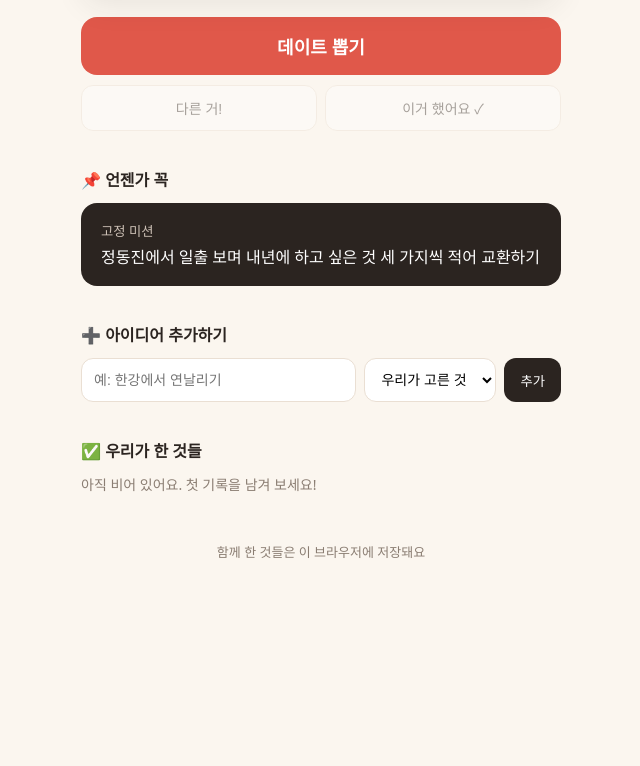
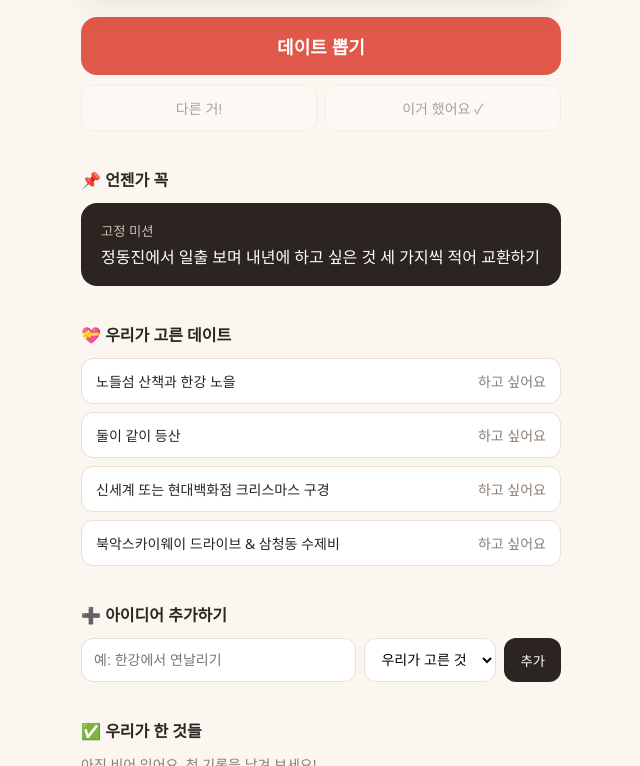
Before and after one commit to pinkman-droid/date-picker, a plain HTML site: page index.html in a window 1280 px wide. Shown: the part 486-1252 px from the top of the page, without its empty margins (319-959 px from the left). Before the commit the page ends 1107 px from the top, so only its background shows below. Drawn offline with Linux system fonts and the light colour scheme.

Commit message:
Add files via upload

```diff
--- a/index.html
+++ b/index.html
@@ -112,6 +112,11 @@
       <small>고정 미션</small>
       정동진에서 일출 보며 내년에 하고 싶은 것 세 가지씩 적어 교환하기
     </div>
+  </section>
+
+  <section>
+    <h3>💝 우리가 고른 데이트</h3>
+    <ul class="list" id="wishList"></ul>
   </section>
 
   <section>
@@ -240,6 +245,7 @@ function markDone() {
   doneList.unshift({ t: current.t, date: today });
   store.set("date-done", doneList);
   renderDone();
+  renderWish();
   current = null;
   $("card").innerHTML = `<div class="placeholder">기록 완료! 다음 데이트도 뽑아 볼까요?</div>`;
   $("redrawBtn").disabled = true; $("doneBtn").disabled = true;
@@ -251,6 +257,14 @@ function renderDone() {
   ul.innerHTML = doneList.map(d => `<li><span>${escapeHtml(d.t)}</span><span class="when">${d.date}</span></li>`).join("");
 }
 
+function renderWish() {
+  const doneTitles = new Set(doneList.map(d => d.t));
+  const items = allIdeas().filter(i => i.c === "wish");
+  $("wishList").innerHTML = items.map(i =>
+    `<li><span>${escapeHtml(i.t)}</span><span class="when">${doneTitles.has(i.t) ? "했어요 ✓" : "하고 싶어요"}</span></li>`
+  ).join("");
+}
+
 $("drawBtn").onclick = draw;
 $("redrawBtn").onclick = draw;
 $("doneBtn").onclick = markDone;
@@ -260,12 +274,14 @@ $("addForm").onsubmit = (e) => {
   if (!t) return;
   customIdeas.push({ t, d: "우리가 직접 추가한 아이디어", c: $("newCat").value });
   store.set("date-custom", customIdeas);
+  renderWish();
   $("newTitle").value = "";
   $("newTitle").placeholder = "추가됐어요! 또 있나요?";
 };
 
 renderFilters();
 renderDone();
+renderWish();
 </script>
 </body>
 </html>
```
